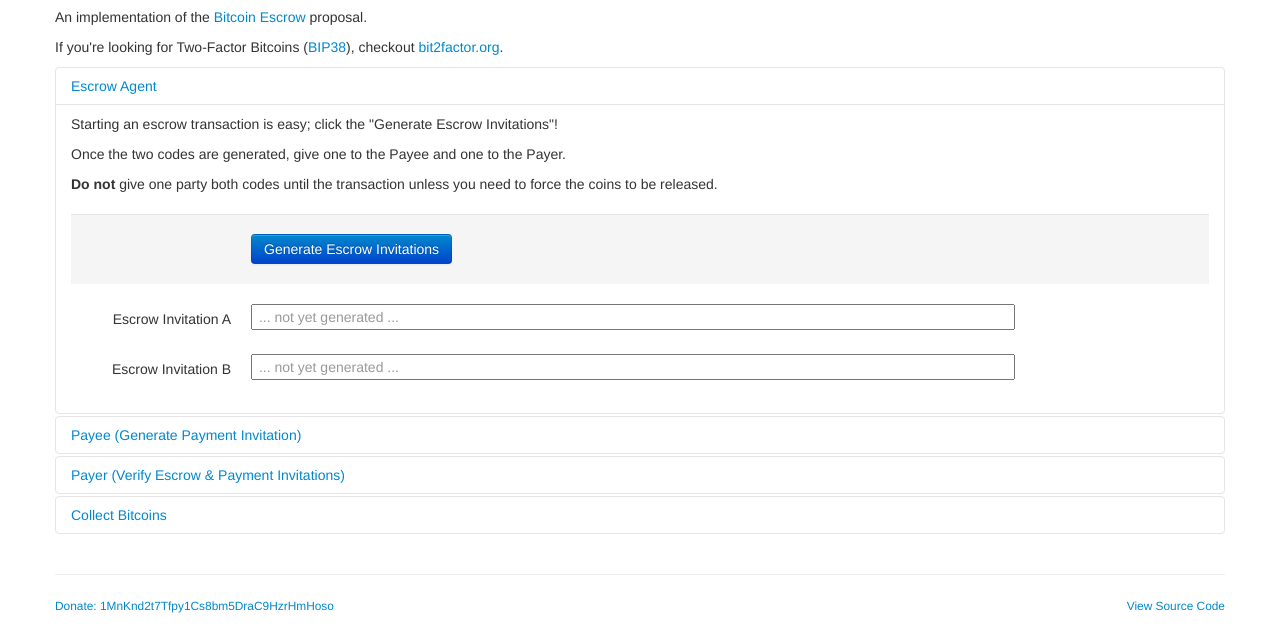
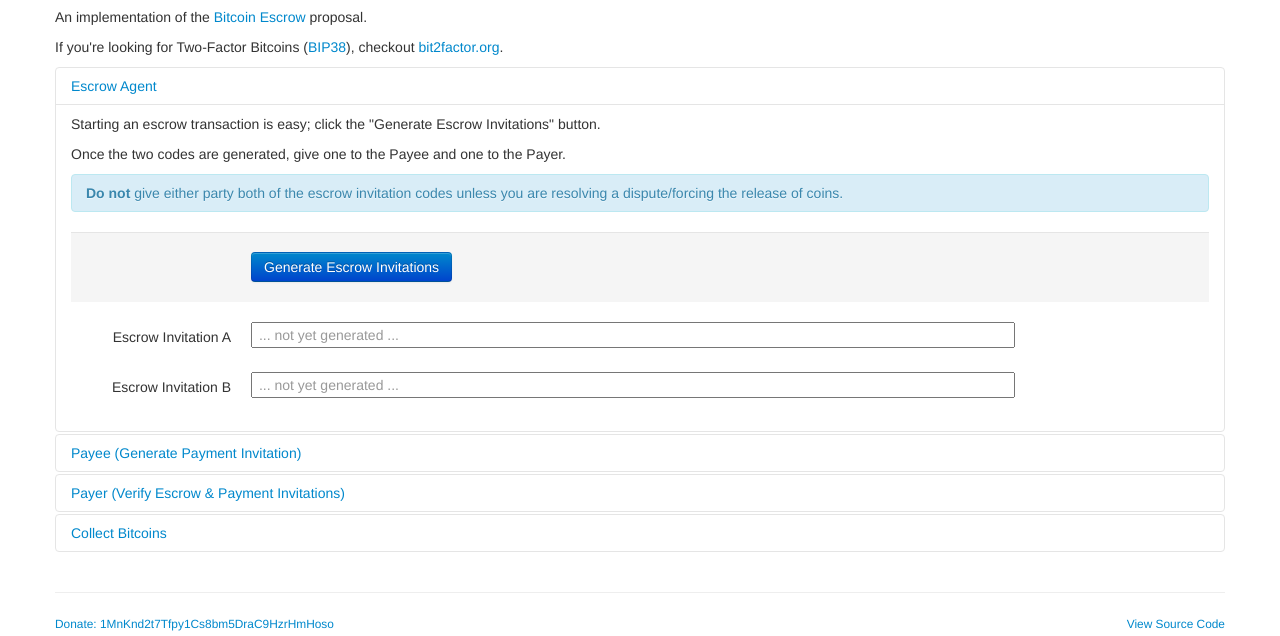
Before and after one commit to mannkind/bitescrow.org, a plain HTML site: page build/index.html in a window 1280 px wide. Shown: the part 73-709 px from the top of the page. Drawn offline with Linux system fonts and the light colour scheme.

Commit message:
Every so slightly better instructions; calling out the 'do not' instructions

```diff
--- a/build/index.html
+++ b/build/index.html
@@ -218,9 +218,9 @@ $(function(){$("body").click(SecureRandom.seedTime).keypress(SecureRandom.seedTi
               <div id="collapseOne" class="accordion-body collapse in">
                 <div class="accordion-inner">
                   <div class="infostructions">
-                    <p>Starting an escrow transaction is easy; click the "Generate Escrow Invitations"!</p>
+                    <p>Starting an escrow transaction is easy; click the "Generate Escrow Invitations" button.</p>
                     <p>Once the two codes are generated, give one to the Payee and one to the Payer.</p>
-                    <p><strong>Do not</strong> give one party both codes until the transaction unless you need to force the coins to be released.</p>
+                    <div class="alert alert-info"><strong>Do not</strong> give either party both of the escrow invitation codes unless you are resolving a dispute/forcing the release of coins.</div>
                   </div>
                   <form class="form-horizontal">
                     <div class="form-actions">
@@ -254,7 +254,7 @@ $(function(){$("body").click(SecureRandom.seedTime).keypress(SecureRandom.seedTi
                   <div class="infostructions">
                     <p>Enter your escrow invitiation code below.</p>
                     <p>Send the resulting address and payment invitiation code to the Payer.</p>
-                    <p><strong>Do not</strong> send the Payer your escrow invitiation code until the transaction is complete and the coins are ready to be released.</p>
+                    <div class="alert alert-info"><strong>Do not</strong> send the Payer your escrow invitiation code until the transaction is complete and the coins are ready to be released.</div>
                   </div>
                   <form class="form-horizontal">
                     <div class="control-group">
@@ -293,7 +293,7 @@ $(function(){$("body").click(SecureRandom.seedTime).keypress(SecureRandom.seedTi
                 <div class="accordion-inner">
                   <p>Enter your escrow invitiation and payment invitation codes below.</p>
                   <p>If the address and payment invitiation code you were given matches your escrow invitiation code, you can send the coins to the address.</p>
-                  <p><strong>Do not</strong> send the coins if the address does not belong to your escrow transaction!</p>
+                  <div class="alert alert-info"><strong>Do not</strong> send coins to an address that does not belong to your escrow transaction!</div>
                   <form class="form-horizontal">
                     <div class="control-group">
                       <label class="control-label" for="verify-code1">Escrow Invitation</label>
```
Also changed, not shown: index.html (+4 -4 lines).
